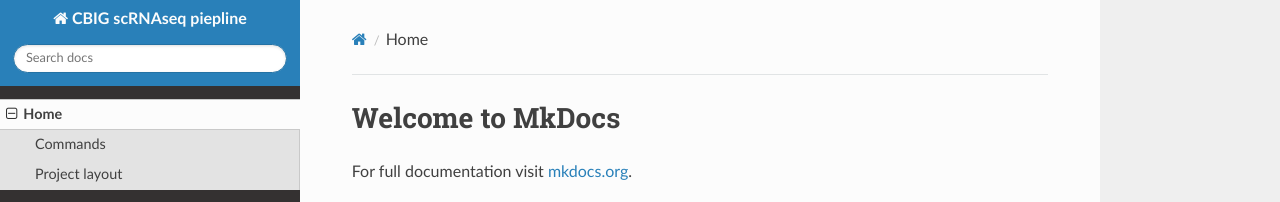
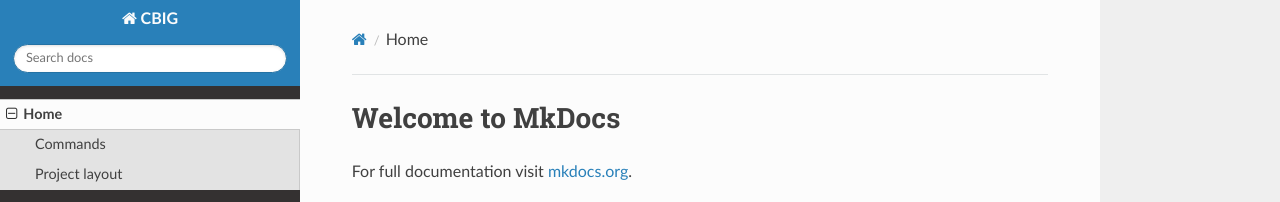
Before and after one commit to mfiorini9/CBIG_scRNAseq, an MkDocs documentation site: the page built from docs/index.md, in a window 1280 px wide. Shown: the top 202 px of the page. Built offline with MkDocs 1.6.1, drawn with Linux system fonts in a browser that asks for light colours; nearby versions of some CDN libraries.

Commit message:
doc update

```diff
--- a/mkdocs.yml
+++ b/mkdocs.yml
@@ -1,4 +1,4 @@
-site_name: CBIG scRNAseq piepline
+site_name: CBIG
 site_url: https://mfiorini9.github.io/
 nav:
     - Home: index.md
```
Also changed, not shown: site/404.html, site/index.html, site/search.html, 1 other file.
